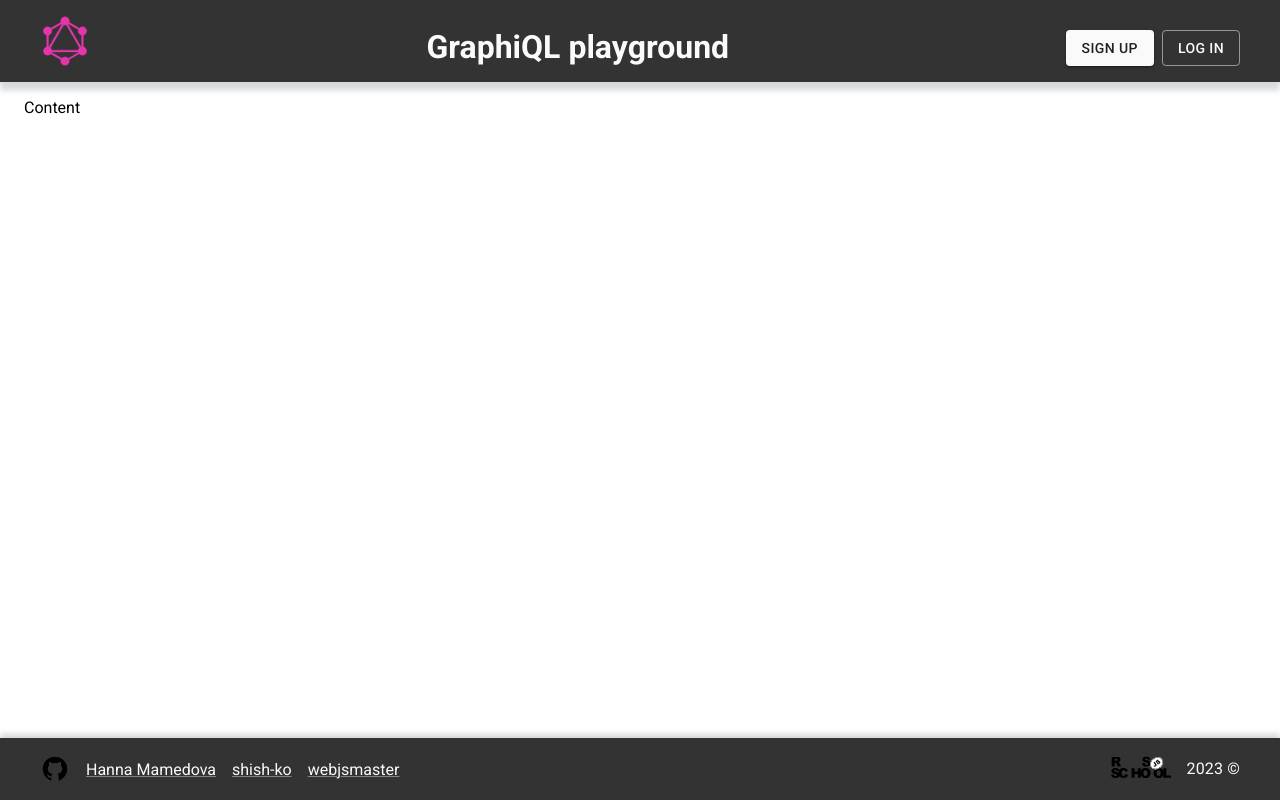
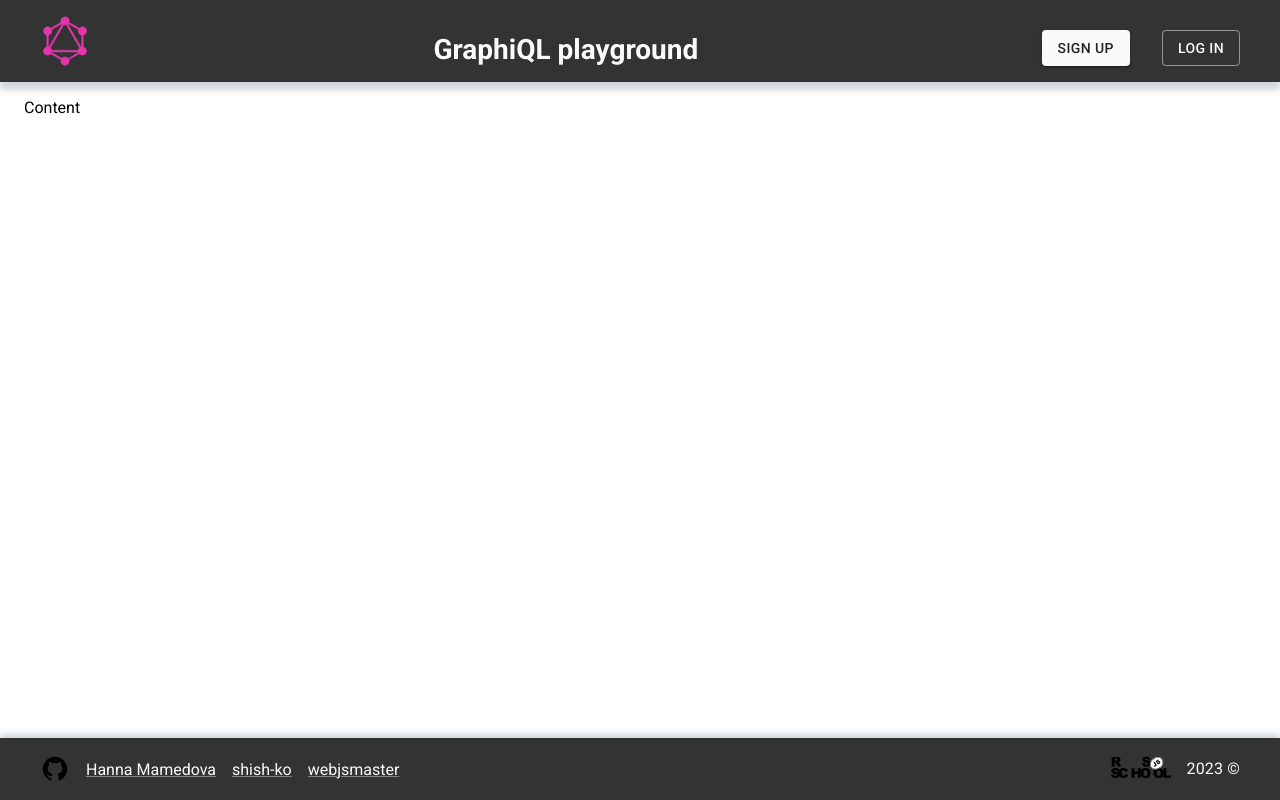
Before and after one commit to shish-ko/graphiql-app, a React (Vite) app: page / in a window 1280 px wide. Built offline with nearby package versions, Linux system fonts and the light colour scheme.

Commit message:
feat: add adaptivity to header

```diff
--- a/src/components/Auth.tsx
+++ b/src/components/Auth.tsx
@@ -1,16 +1,17 @@
-import { Box, Button } from '@mui/material';
+import { Button, Stack } from '@mui/material';
 import React from 'react';
 import { useLocation, useNavigate } from 'react-router-dom';
+import { StackDirection } from '~interfaces/*';
 
 export const Auth: React.FC = () => {
   const navigate = useNavigate();
   const { pathname } = useLocation();
 
   return (
-    <Box>
+    <Stack direction={StackDirection.row} useFlexGap spacing={{ xs: 1, sm: 4 }}>
       <Button
         variant={pathname !== '/login' ? 'contained' : 'outlined'}
-        sx={{ mr: 1 }}
+        sx={{ minWidth: 'fit-content' }}
         onClick={() => navigate('/signup')}
       >
         Sign up
@@ -18,9 +19,10 @@ export const Auth: React.FC = () => {
       <Button
         variant={pathname !== '/login' ? 'outlined' : 'contained'}
         onClick={() => navigate('/login')}
+        sx={{ minWidth: 'fit-content' }}
       >
         Log in
       </Button>
-    </Box>
+    </Stack>
   );
 };
--- a/src/components/Header.tsx
+++ b/src/components/Header.tsx
@@ -44,7 +44,15 @@ export const Header: React.FC = () => {
     <ElevationScroll>
       <AppBar position="sticky">
         <HeaderWrapper>
-          <Container sx={{ display: 'flex', justifyContent: 'space-between', alignItems: 'end' }}>
+          <Container
+            sx={{
+              display: 'flex',
+              justifyContent: { xs: 'center', sm: 'center', md: 'space-between' },
+              alignItems: 'end',
+              gap: '10px',
+              flexWrap: 'wrap',
+            }}
+          >
             <Logo />
             <Typography variant="title">GraphiQL playground</Typography>
             <Auth />
--- a/src/theme/Theme.ts
+++ b/src/theme/Theme.ts
@@ -1,4 +1,4 @@
-import { createTheme } from '@mui/material';
+import { createTheme, responsiveFontSizes } from '@mui/material';
 import { grey } from '@mui/material/colors';
 
 export const appTheme = createTheme({
@@ -22,7 +22,7 @@ export const appTheme = createTheme({
   typography: {
     title: {
       color: grey[50],
-      fontSize: '2rem',
+      fontSize: '1.75rem',
       fontWeight: 'bolder',
     },
   },
```
